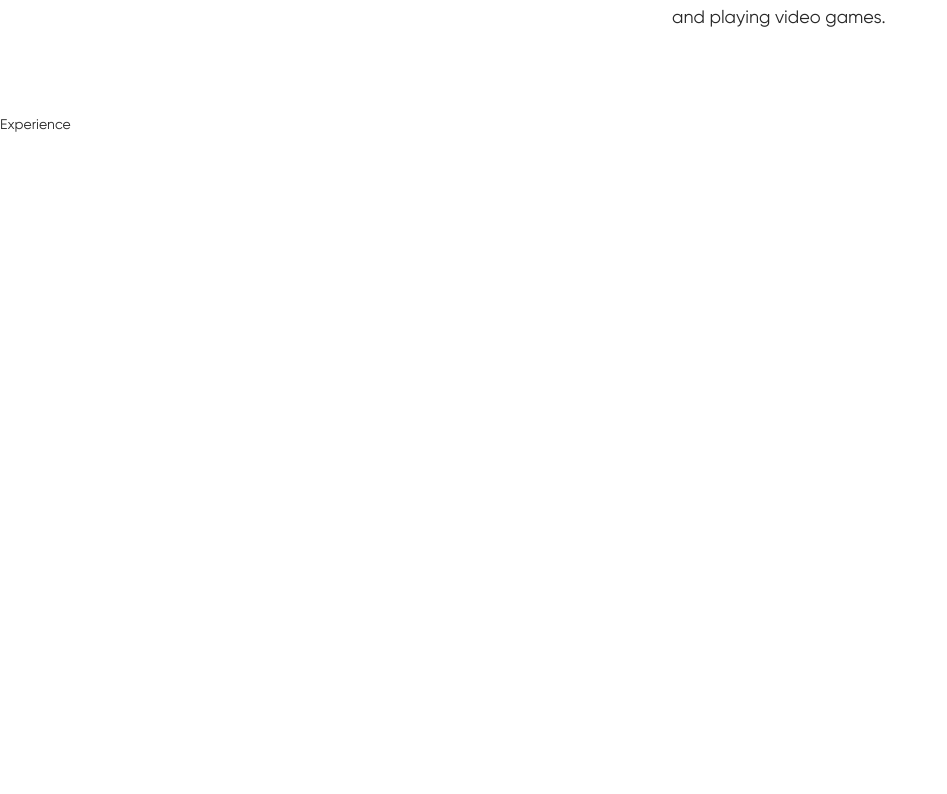
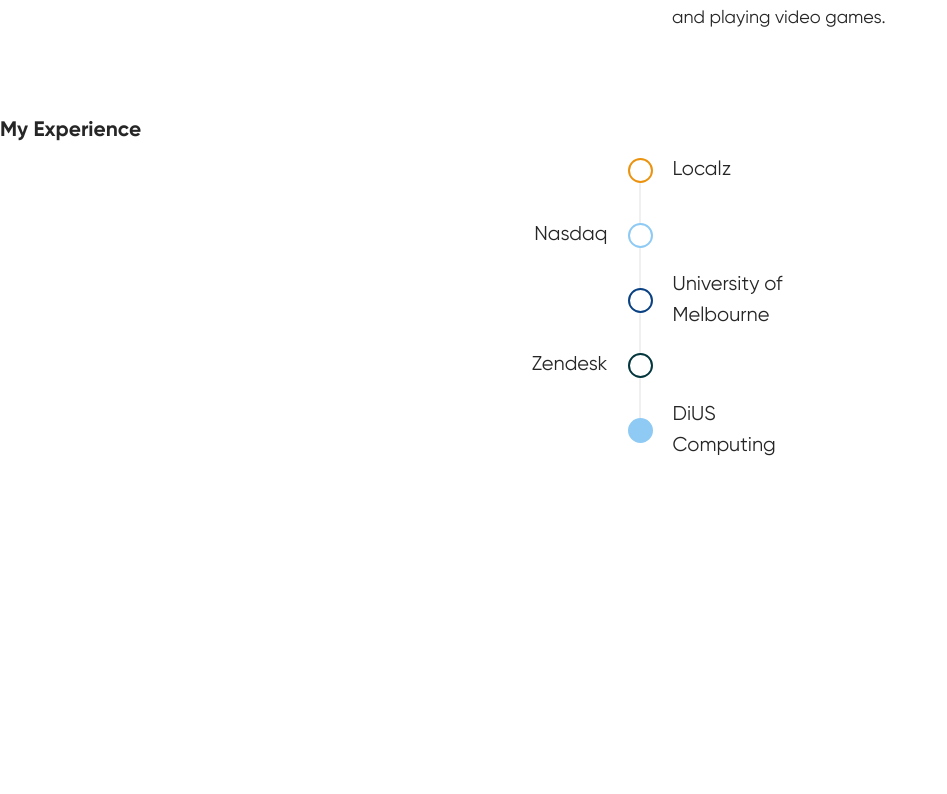
Before and after one commit to JoshDubar/portfolio, a Next.js app: page / in a window 1280 px wide. Shown: the part 1486-2280 px from the top of the page, without its empty margins (0-947 px from the left). Built offline with nearby package versions, Linux system fonts and the light colour scheme.

Commit message:
created timeline

```diff
--- a/src/components/Experience/Experience.jsx
+++ b/src/components/Experience/Experience.jsx
@@ -1,7 +1,75 @@
 import React from "react";
+import styles from "./Experience.module.css";
+
+const Circle = ({ color, onClick, ...props }) => (
+  <div className={styles.circle} onClick={() => onClick()} {...props} />
+);
 
 const Experience = () => {
-  return <div>Experience</div>;
+  const altStyle = {
+    left: "unset",
+    right: "45px",
+  };
+
+  const [activeItem, setActiveItem] = React.useState(4);
+  const timelineItems = [
+    {
+      circleColor: "#EB930F",
+      text: "Localz",
+      alt: false,
+    },
+    {
+      circleColor: "#8ECAF4",
+      text: "Nasdaq",
+      alt: true,
+    },
+    {
+      circleColor: "#094183",
+      text: "University of Melbourne",
+      alt: false,
+      customWidth: "150px",
+    },
+    {
+      circleColor: "#03363D",
+      text: "Zendesk",
+      alt: true,
+    },
+    {
+      circleColor: "#8ECAF4",
+      text: "DiUS Computing",
+      alt: false,
+    },
+  ];
+
+  const timelineItemOnClickHandler = (index) => {
+    setActiveItem(index);
+  };
+
+  return (
+    <div className={styles.experienceContainer}>
+      <h2>My Experience</h2>
+      <div className={styles.timeline}>
+        {timelineItems.map(({ circleColor, text, alt, customWidth }, index) => (
+          <div className={styles.timelineItem} key={index}>
+            <Circle
+              color={circleColor}
+              onClick={() => timelineItemOnClickHandler(index)}
+              style={{
+                backgroundColor: index === activeItem ? circleColor : "white",
+                borderColor: circleColor,
+              }}
+            />
+            <span
+              style={{ ...(alt ? altStyle : undefined), width: customWidth }}
+            >
+              {text}
+            </span>
+          </div>
+        ))}
+        <div className={styles.line}></div>
+      </div>
+    </div>
+  );
 };
 
 export default Experience;
--- a/src/components/Experience/Experience.module.css
+++ b/src/components/Experience/Experience.module.css
@@ -0,0 +1,52 @@
+.experienceContainer {
+  height: 1000px;
+  width: 100%;
+}
+
+.timeline {
+  display: flex;
+  flex-direction: column;
+  align-items: center;
+  position: relative;
+  height: 280px;
+  row-gap: 2.5rem;
+}
+
+.timelineItem {
+  position: relative;
+  z-index: 1;
+}
+
+.timelineItem span {
+  position: absolute;
+  left: 45px;
+  font-size: 1.25rem;
+  top: 50%;
+  transform: translateY(-50%);
+}
+
+.circle {
+  background-color: #fff;
+  border-width: 2px;
+  border-style: solid;
+  width: 25px;
+  height: 25px;
+  border-radius: 50%;
+  -moz-border-radius: 50%;
+  -webkit-border-radius: 50%;
+  cursor: pointer;
+  position: relative;
+}
+
+.circle:hover {
+  border-width: 4px;
+}
+
+.line {
+  position: absolute;
+  left: 50%;
+  transform: translateX(-50%);
+  height: 100%;
+  border-left: 2px solid #f0f0f0;
+  z-index: 0;
+}
--- a/src/styles/globals.css
+++ b/src/styles/globals.css
@@ -87,3 +87,10 @@
 body::-webkit-scrollbar-button {
   display: none;
 }
+
+.ant-timeline-item-head {
+  margin-left: -10px;
+  margin-top: -3px;
+  width: 20px;
+  height: 20px;
+}
```
